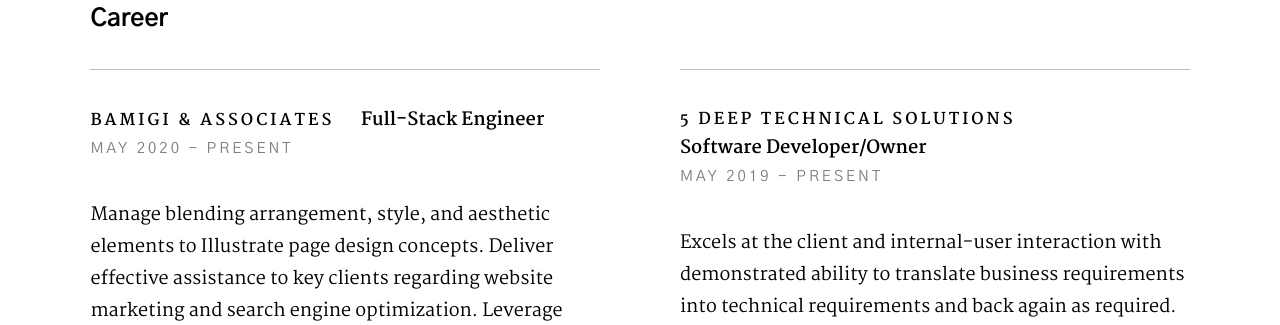
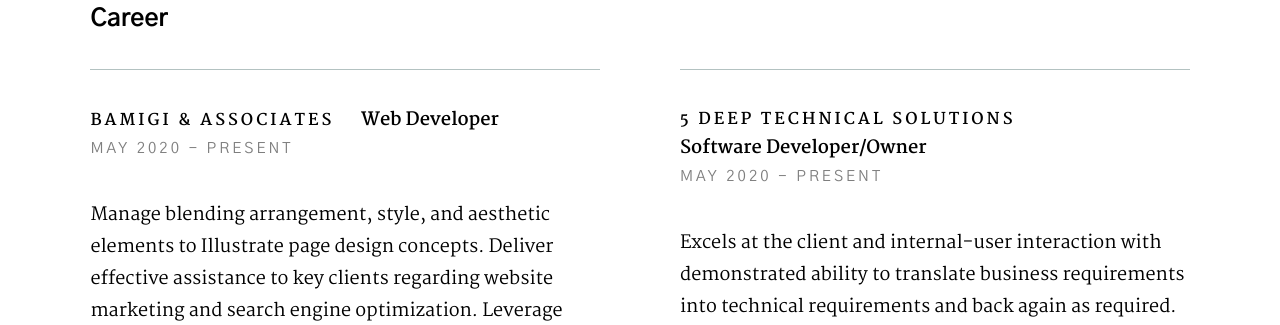
Before and after one commit to TaylorLoatman/portfolio_website, a Flask app: page / in a window 1280 px wide. Shown: the part 1981-2306 px from the top of the page. Run offline with Flask 2, Linux system fonts and the light colour scheme.

Commit message:
html modified, resume updated

```diff
--- a/templates/index.html
+++ b/templates/index.html
@@ -167,7 +167,7 @@
                         <div class="position__header">
                             <h6>
                                 <span class="position__co">BAMIGI & Associates</span>
-                                <span class="position__pos">Full-Stack Engineer</span>
+                                <span class="position__pos">Web Developer</span>
                             </h6>
                             <div class="position__timeframe">
                                 May 2020 - Present
@@ -190,7 +190,7 @@
                                 <span class="position__pos">Software Developer/Owner</span>
                             </h6>
                             <div class="position__timeframe">
-                                May 2019 - Present
+                                May 2020 - Present
                             </div>
                         </div>
 
```
Also changed, not shown: 2 other files.
